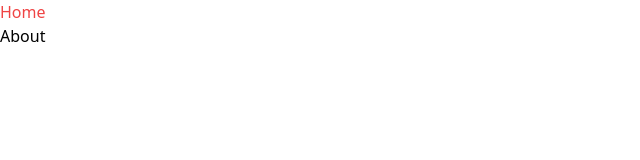
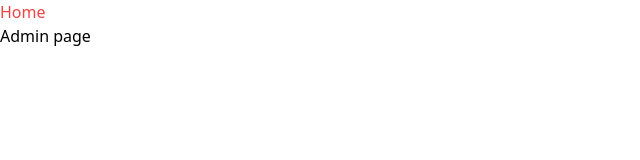
Before and after one commit to linusromlandArchives/romland.dev, a React (Vite) app in the folder frontend/: page / in a window 1280 px wide. Shown: the top 160 px of the page, without its empty margins (0-640 px from the left). Built offline with nearby package versions, Linux system fonts and the light colour scheme.

Commit message:
Removed about page

```diff
--- a/frontend/src/components/LoginModal.jsx
+++ b/frontend/src/components/LoginModal.jsx
@@ -2,6 +2,7 @@
 import Modal from 'react-modal';
 import { useState, useEffect } from 'react';
 import { Field, ErrorMessage, Form, Formik } from 'formik';
+import { Link } from 'react-router-dom';
 
 //Local dependencies import
 import axios from '../axios';
@@ -45,6 +46,9 @@ export default () => {
                 }}
             >
                 <div className="mb-4">
+                    <Link to="/" className="hover:underline mb-4 ">
+                        Go back
+                    </Link>
                     <h1 className="text-3xl font-semibold">Access limited</h1>
                     <p className="text-xl"> Please login to access this page</p>
                 </div>
--- a/frontend/src/router.jsx
+++ b/frontend/src/router.jsx
@@ -2,20 +2,15 @@
 import { Routes, Route, BrowserRouter } from 'react-router-dom';
 
 //Views import
-import { Home, About, Admin } from './views';
+import { Home, Admin } from './views';
 
 export default function () {
     return (
         <BrowserRouter>
             <Routes>
                 <Route path="/" element={<Home />} />
-                <Route path="about" element={<About />} onLeave={test} />
                 <Route path="admin" element={<Admin />} />
             </Routes>
         </BrowserRouter>
     );
-
-    function test() {
-        console.log('test');
-    }
 }
--- a/frontend/src/views/About.jsx
+++ /dev/null
@@ -1,11 +0,0 @@
-//External dependencies import
-import { Link } from 'react-router-dom';
-
-export default function () {
-    return (
-        <div>
-            <h1 className="text-blue-500">About</h1>
-            <Link to="/">Home</Link>
-        </div>
-    );
-}
--- a/frontend/src/views/Home.jsx
+++ b/frontend/src/views/Home.jsx
@@ -5,7 +5,7 @@ export default function () {
     return (
         <div>
             <h1 className="text-red-500">Home</h1>
-            <Link to="/about">About</Link>
+            <Link to="/admin">Admin page</Link>
         </div>
     );
 }
--- a/frontend/src/views/index.js
+++ b/frontend/src/views/index.js
@@ -1,7 +1,6 @@
 //Views import
 import Home from './Home';
-import About from './About';
 import Admin from './Admin';
 
 //Export all views
-export { Home, About, Admin };
+export { Home, Admin };
--- a/frontend/vite.config.js
+++ b/frontend/vite.config.js
@@ -4,4 +4,7 @@ import react from '@vitejs/plugin-react';
 // https://vitejs.dev/config/
 export default defineConfig({
     plugins: [react()],
+    build: {
+        chunkSizeWarningLimit: 1024 * 1024,
+    },
 });
```
